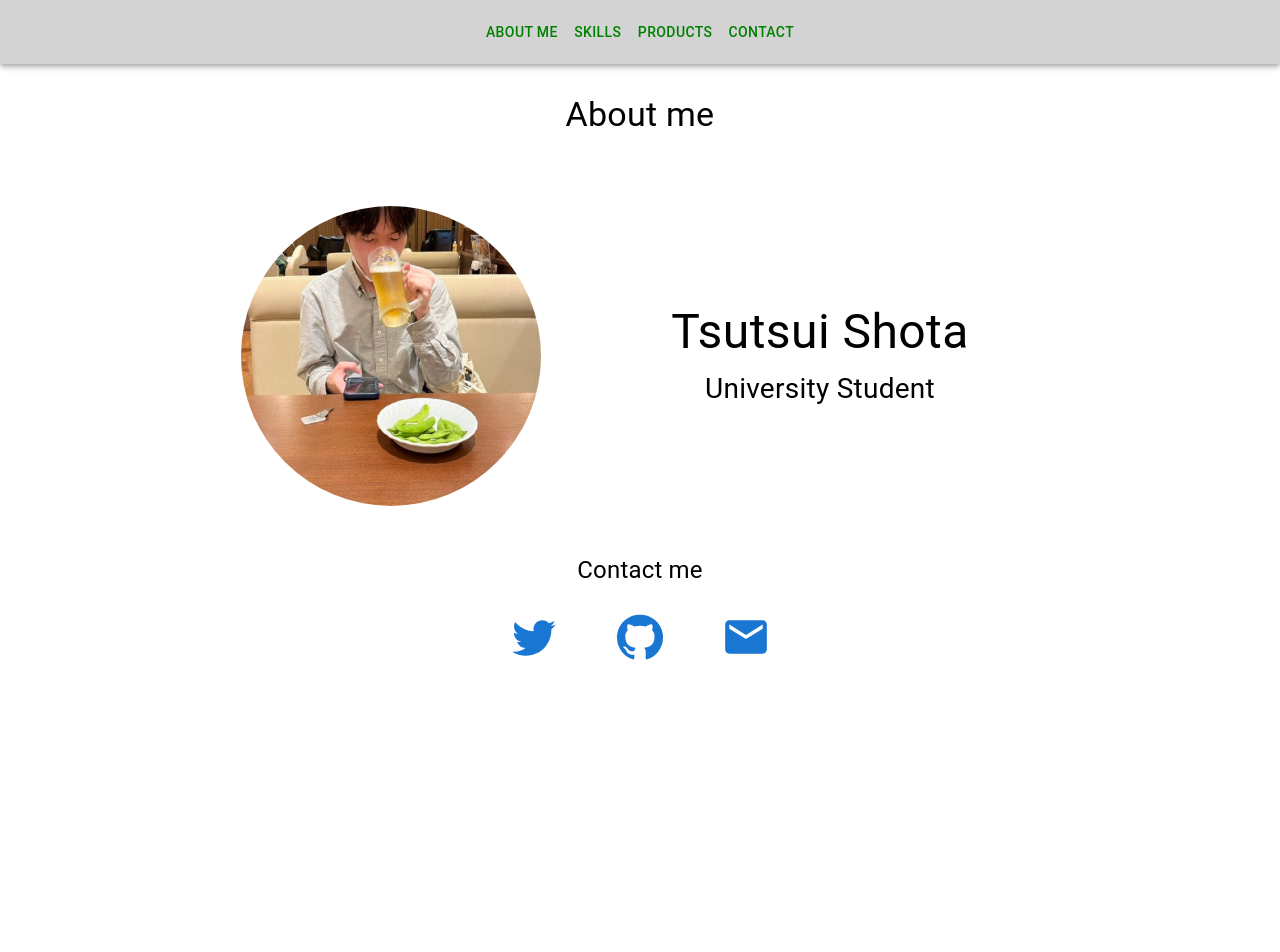
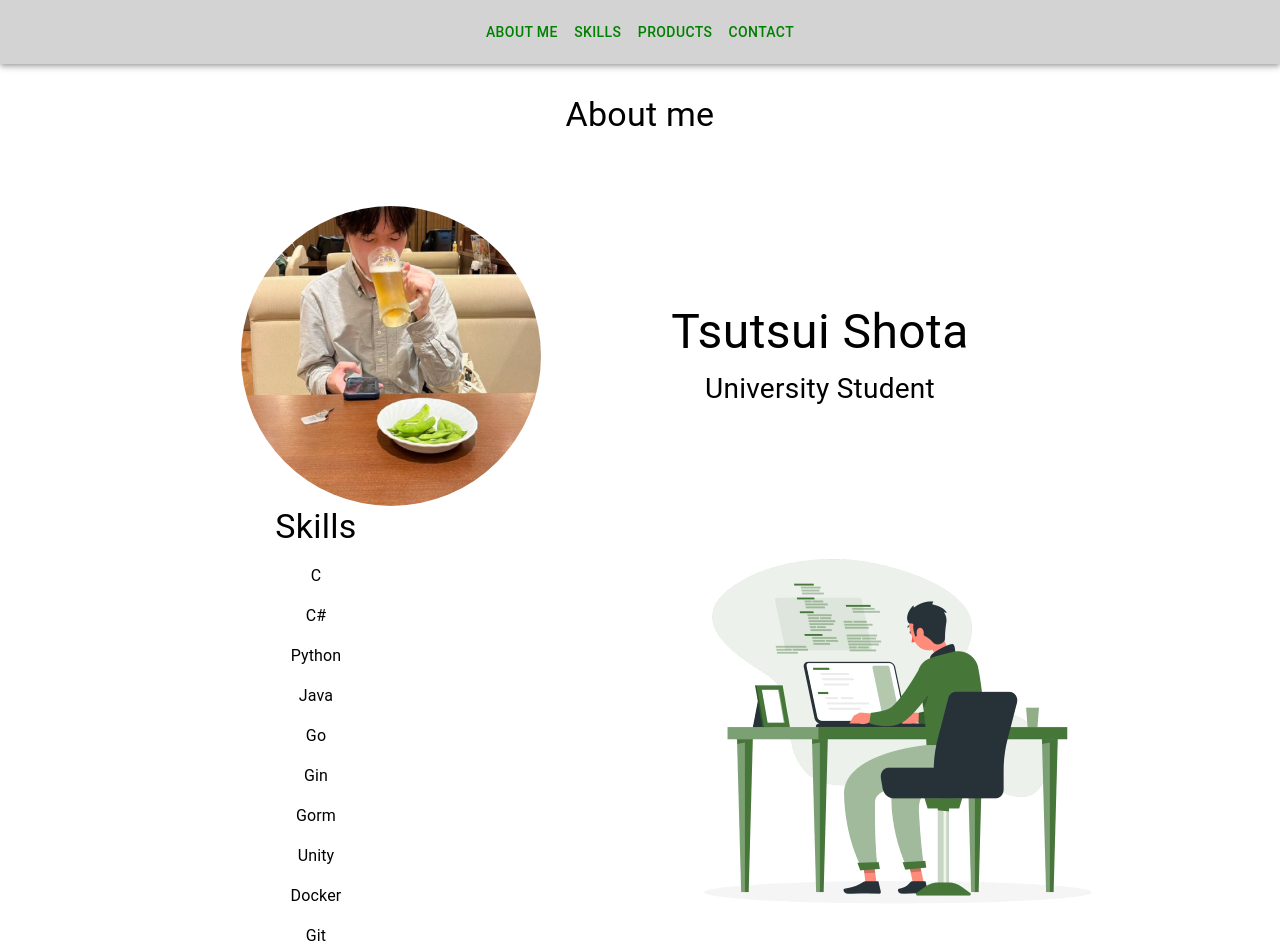
Before and after one commit to wind111-lang/wind111-portfolio, a React (Create React App) app: page / in a window 1280 px wide. Shown: the top 952 px of the page. Before the commit the page ends 800 px from the top, so only its background shows below. Built offline with nearby package versions, Linux system fonts and the light colour scheme.

Commit message:
Add: skills

```diff
--- a/src/Components/Skill.tsx
+++ b/src/Components/Skill.tsx
@@ -1,12 +1,29 @@
 import React from 'react';
-import {Layout, Header, Navigation, Drawer, Content} from 'react-mdl';
-import Link from 'react-scroll';
+import { Box, Grid, Typography} from '@mui/material';
+import Image from "./coding.jpg";
 
 const Skill: React.FC = () => {
-
+const skills = ['C','C#','Python','Java','Go','Gin','Gorm','Unity','Docker','Git','MariaDB']
         return (
-            <div className="Skill">
-            </div>
+            <>
+                <Grid container spacing={2}>
+                    <Grid item xs={12} md={8} lg={6}>
+                        <Box sx={{ textAlign: 'center'}}>
+                            <Typography variant="h4" sx={{marginTop:'30px'}}>
+                                Skills
+                            </Typography>
+                            {skills.map((skill) =>
+                                <Typography sx={{ margin:'1em'}}>
+                                    {skill}
+                                </Typography>
+                            )}
+                        </Box>
+                    </Grid>
+                    <Grid item xs={12} md={6} lg={6}>
+                        <Box component='img' alt='skill' src={Image} sx={{width:'500px', height:'500px'}}></Box>
+                    </Grid>
+                </Grid>
+            </>
         )
 }
 
```
Also changed, not shown: src/Components/coding.jpg (added).
